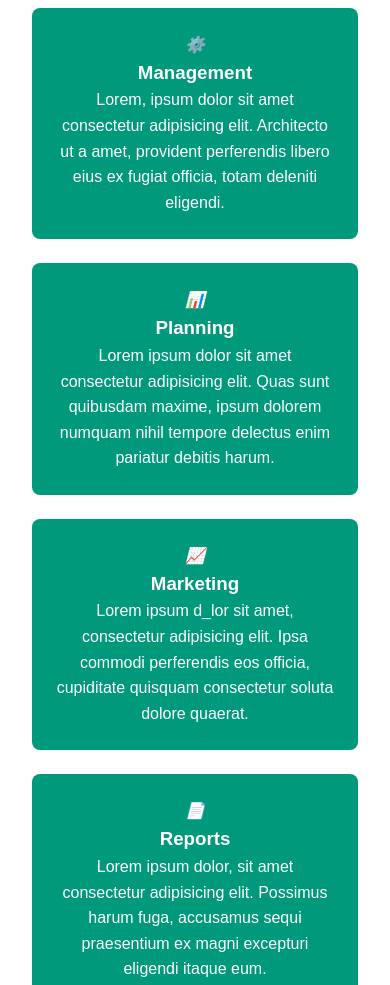
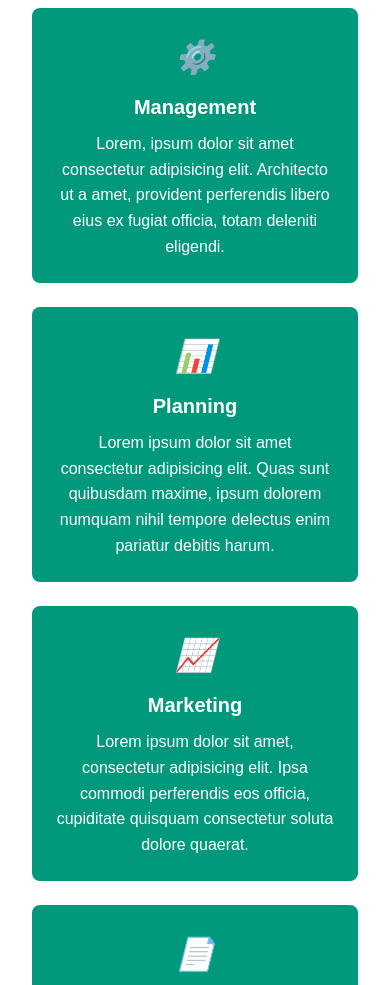
Before and after one commit to jaimeVillagran/Proyecto-SASS-GRID, a plain HTML site: page index.html in a window 390 px wide. Shown: the part 620-1605 px from the top of the page. Drawn offline with Linux system fonts and the light colour scheme.

Commit message:
Fix typos in class names and add comments to JavaScript functions
* **index.html**
  - Fix typos in class names `card__title` and `cards_text`
  - Add `alt` attributes to all images

* **css/styles.css**
  - Fix incomplete media query at the end of the file

* **scss/_media-queries.scss**
  - Revise breakpoints to ensure layout is responsive across all devices

* **scss/main.scss**
  - Ensure all SCSS files are imported correctly

* **scss/_cards.scss**
  - Fix typos in class names `card__title` and `cards_text`

* **scss/_variables.scss**
  - Fix the `xs` breakpoint to be less than 576px

* **js/scripts.js**
  - Add comments to JavaScript functions to explain their purpose and functionality

```diff
--- a/index.html
+++ b/index.html
@@ -54,36 +54,36 @@
 
 			<div class="cards">
 				<div class="cards__item">
-					<i class="cards__icon">⚙️</i>
-					<h3 class="cards__title">Management</h3>
-					<p class="cards__text">
+					<i class="cards__item__icon">⚙️</i>
+					<h3 class="cards__item__title">Management</h3>
+					<p class="cards__item__text">
 						Lorem, ipsum dolor sit amet consectetur adipisicing elit. Architecto
 						ut a amet, provident perferendis libero eius ex fugiat officia,
 						totam deleniti eligendi.
 					</p>
 				</div>
 				<div class="cards__item">
-					<i class="cards__icon">📊</i>
-					<h3 class="cards__title">Planning</h3>
-					<p class="cards__text">
+					<i class="cards__item__icon">📊</i>
+					<h3 class="cards__item__title">Planning</h3>
+					<p class="cards__item__text">
 						Lorem ipsum dolor sit amet consectetur adipisicing elit. Quas sunt
 						quibusdam maxime, ipsum dolorem numquam nihil tempore delectus enim
 						pariatur debitis harum.
 					</p>
 				</div>
 				<div class="cards__item">
-					<i class="cards__icon">📈</i>
-					<h3 class="card__title">Marketing</h3>
-					<p class="cards__text">
-						Lorem ipsum d_lor sit amet, consectetur adipisicing elit. Ipsa
+					<i class="cards__item__icon">📈</i>
+					<h3 class="cards__item__title">Marketing</h3>
+					<p class="cards__item__text">
+						Lorem ipsum dolor sit amet, consectetur adipisicing elit. Ipsa
 						commodi perferendis eos officia, cupiditate quisquam consectetur
 						soluta dolore quaerat.
 					</p>
 				</div>
 				<div class="cards__item">
-					<i class="cardfsolumns__icon">📄</i>
-					<h3 class="cards__title">Reports</h3>
-					<p class="cards_text">
+					<i class="cards__item__icon">📄</i>
+					<h3 class="cards__item__title">Reports</h3>
+					<p class="cards__item__text">
 						Lorem ipsum dolor, sit amet consectetur adipisicing elit. Possimus
 						harum fuga, accusamus sequi praesentium ex magni excepturi eligendi
 						itaque eum.
--- a/scss/_cards.scss
+++ b/scss/_cards.scss
@@ -1,4 +1,3 @@
-// _cards.scss
 @use 'variables';
 @use 'mixins';
 
--- a/scss/_media-queries.scss
+++ b/scss/_media-queries.scss
@@ -1,5 +1,3 @@
-// _media-queries.scss
-
 @use 'variables';
 @use 'mixins';
 
--- a/scss/_variables.scss
+++ b/scss/_variables.scss
@@ -1,4 +1,4 @@
-// variables.scss
+/* variables.scss */
 
 // Colores
 $primary-color: #00997b;
@@ -10,7 +10,7 @@ $font-stack: 'Arial', sans-serif;
 
 // Breakpoints
 $breakpoints: (
-  xs: 576px,
+  xs: 480px,
   sm: 768px,
   md: 992px,
   lg: 1200px,
--- a/scss/main.scss
+++ b/scss/main.scss
@@ -6,3 +6,4 @@
 @use 'cards';
 @use 'footer';
 @use 'media-queries';
+@use 'section';
```
Also changed, not shown: js/scripts.js (+21 -1 lines), css/styles.css.
